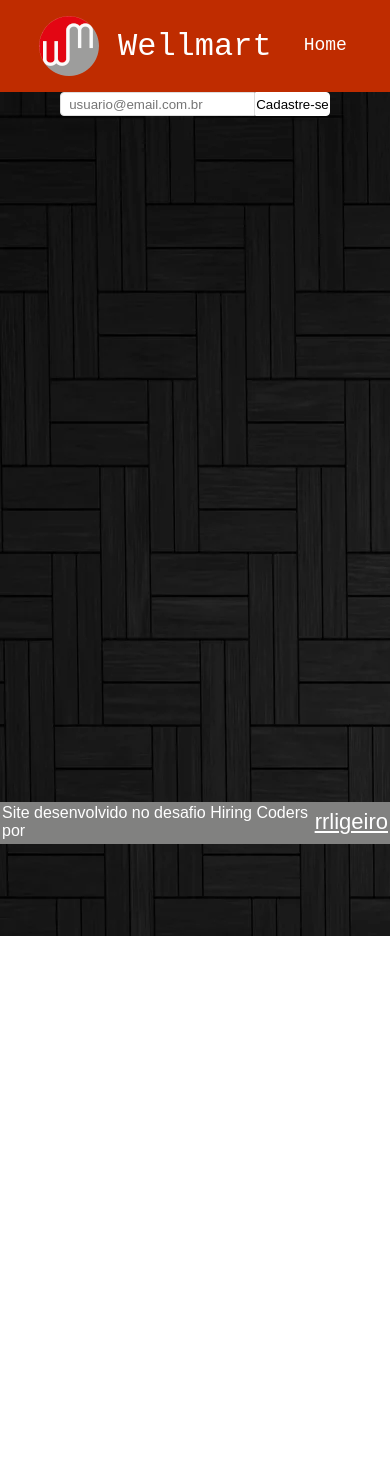
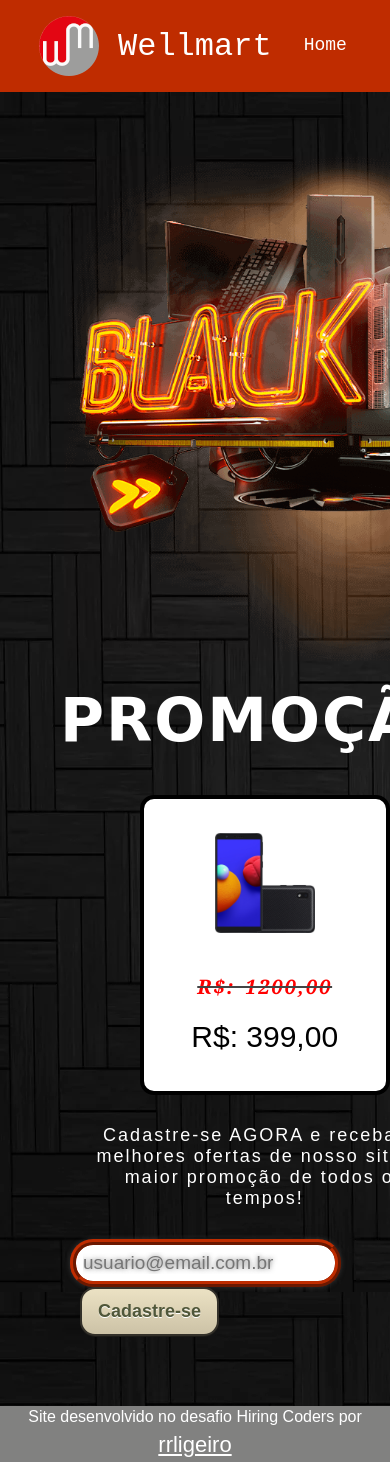
Before and after one commit to rrligeiro/wellmart, a React (Create React App) app: page / in a window 390 px wide. Shown: the top 1462 px of the page. Before the commit the page ends 936 px from the top, so only its background shows below. Built offline with nearby package versions, Linux system fonts and the light colour scheme.

Commit message:
Final version without responsive

```diff
--- a/src/components/Footer/styled.js
+++ b/src/components/Footer/styled.js
@@ -7,9 +7,8 @@ export const Footer = styled.footer`
   flex-direction: row;
   justify-content: center;
   align-items: center;
-  bottom: 0;
-  position: fixed;
   width: 100%;
+  flex-wrap: wrap;
 `
 export const FooterSubscription = styled.section`
   margin-bottom: 2px;
--- a/src/components/Navbar/Navbar.js
+++ b/src/components/Navbar/Navbar.js
@@ -6,7 +6,7 @@ export default function Navbar(){
     <S.Navbar>
       <S.NavbarContainer>
         <S.LinkNavbarLogo to='/'>
-          <S.NavbarLogo src='logo.png'></S.NavbarLogo>
+          <S.NavbarLogo src='images/logo.png'></S.NavbarLogo>
            Wellmart
         </S.LinkNavbarLogo>
         <S.NavbarUl>
--- a/src/components/Navbar/styled.js
+++ b/src/components/Navbar/styled.js
@@ -6,6 +6,7 @@ export const Navbar = styled.nav`
   display: flex;
   justify-content: center;
   align-items: center;
+  flex-wrap: wrap;
 `
 export const NavbarContainer = styled.div`
   display: flex;
--- a/src/components/SignUpField/styled.js
+++ b/src/components/SignUpField/styled.js
@@ -5,6 +5,7 @@ export const SignUpFieldContainer = styled.div`
   flex-wrap: wrap;
   flex-direction: column;
   align-items: center;
+	margin: 10px;
 `
 
 export const InputButtonContainer = styled.div`
@@ -15,10 +16,16 @@ export const InputButtonContainer = styled.div`
 `
 
 export const Input = styled.input`
-	border: 1px solid #ddd;
-	height: 1.5rem;
-	padding: 0 .5rem;
-	border-radius: .25rem 0 0 .25rem;
+	padding: 7px;
+	font-size: 19px;
+	border-width: 6px;
+	border-color: #bf2c00ff;
+	background-color: #FFFFFF;
+	color: #000000;
+	border-style: ridge;
+	border-radius: 23px;
+	box-shadow: 0px 0px 5px rgba(66,66,66,.75);
+	text-shadow: 0px 0px 5px rgba(66,66,66,.75);
 
 	&:focus,
 	&active {
@@ -28,16 +35,31 @@ export const Input = styled.input`
 `
 
 export const Button = styled.button`
-	border: 1px solid #fff;
-	height: 1.5rem;
-	background: #fff;
-	color: #000;
-	border-radius: 0 .25rem .25rem 0;
+	box-shadow: 0px 1px 0px 0px #1c1b18;
+	background:linear-gradient(to bottom, #eae0c2 5%, #ccc2a6 100%);
+	background-color:#eae0c2;
+	border-radius:15px;
+	border:2px solid #333029;
+	display:inline-block;
+	cursor:pointer;
+	color:#505739;
+	font-family:Arial;
+	font-size:18px;
+	font-weight:bold;
+	padding:12px 16px;
+	text-decoration:none;
+	text-shadow:0px 1px 0px #ffffff;
+	margin: 0px 10px;
+
+	&:hover {
+		background:linear-gradient(to bottom, #e9e9e9 5%, #f9f9f9 100%);
+		background-color:#e9e9e9;
+	}
 
 	&:focus,
 	&active {
-		outline: none;
-		box-shadow: none;
+		position:relative;
+		top:1px;
 	}
 `
 
@@ -46,4 +68,6 @@ export const ReponseMensageContainer = styled.div`
   flex-wrap: wrap;
   flex-direction: column;
   align-items: center;
+	margin-top: 10px;
+	font-size: 20px;
 `
--- a/src/components/pages/Home/index.js
+++ b/src/components/pages/Home/index.js
@@ -1,11 +1,30 @@
 import React from 'react';
 import * as S from './styled';
 import SignUpField from '../../SignUpField/SignUpField';
+import * as P from '../Products/styled';
 
 export default function Home(){
   return(
     <S.HomeBody>
-      <SignUpField/>
+      <S.HomeContent>
+        <S.PromotionContainer>
+          <S.BlackFridayImg src='images/blackfriday.png'></S.BlackFridayImg>
+        </S.PromotionContainer>
+        <S.SignUpContainer>
+          <S.SignUpPromotionText>
+            PROMOÇÃO
+          </S.SignUpPromotionText>
+          <P.ProductItem to='/signup'>
+            <P.ProductsImg src="images/product1.jpg"></P.ProductsImg>
+            <P.ProductsPriceLined>R$: 1200,00</P.ProductsPriceLined>
+            <P.ProductsPrice>R$: 399,00</P.ProductsPrice>
+          </P.ProductItem>
+          <S.SignUpPromotionDescription>
+            Cadastre-se AGORA e receba as melhores ofertas de nosso site na maior promoção de todos os tempos!
+          </S.SignUpPromotionDescription>
+          <SignUpField/>
+        </S.SignUpContainer>
+      </S.HomeContent>
     </S.HomeBody>
   )
 }
--- a/src/components/pages/Home/styled.js
+++ b/src/components/pages/Home/styled.js
@@ -3,5 +3,64 @@ import styled from "styled-components";
 export const HomeBody = styled.div`
   color: #fff;
   background-image: url(images/background.webp);
-  height: 100vh;
+  height: 100%;
 `
+export const HomeContent = styled.div`
+  display: flex;
+  flex-wrap: wrap;
+  flex-direction: row;
+  align-items: center;
+  justify-content: space-around;
+  padding: 50px;
+`
+export const PromotionContainer = styled.div`
+  display: flex;
+  flex-wrap: no-wrap;
+  flex-direction: column;
+  align-items: center;
+  justify-content: space-around;
+  margin: 10px;
+`
+export const BlackFridayImg = styled.img`
+  width: 600px;
+  height: auto;
+  padding: 4px;
+`
+
+export const SignUpContainer = styled.div`
+  display: flex;
+  flex-wrap: wrap;
+  flex-direction: column;
+  align-items: center;
+  justify-content: space-around;
+  margin: 10px;
+  width: 500px;
+  height: auto;
+`
+export const SignUpPromotionText = styled.section`
+  font-family: "Comic Sans MS", cursive, sans-serif;
+  font-size: 60px;
+  letter-spacing: 2px;
+  word-spacing: 0px;
+  color: #FFFFFF;
+  font-weight: 700;
+  text-decoration: solid rgb(68, 68, 68);
+  font-style: normal;
+  font-variant: normal;
+  text-transform: uppercase;
+  margin-bottom: 30px;
+`
+export const SignUpPromotionDescription = styled.section`
+  font-family: Arial, Helvetica, sans-serif;
+  font-size: 18px;
+  letter-spacing: 2px;
+  word-spacing: 0px;
+  color: #FFFFFF;
+  font-weight: 400;
+  text-decoration: none solid rgb(68, 68, 68);
+  font-style: normal;
+  font-variant: normal;
+  text-transform: none;
+  text-align: center;
+  margin: 20px 30px;
+`
--- a/src/components/pages/SignUp/index.js
+++ b/src/components/pages/SignUp/index.js
@@ -1,10 +1,36 @@
 import React from 'react';
 import * as S from './styled';
+import SignUpField from '../../SignUpField/SignUpField';
 
 export default function SignUp(){
   return(
     <S.SignUpBody>
-      <h1>Cadastro</h1>
+      <S.SignUpContent>
+        <S.SignUpTitle>
+          Cadastre-se em nosso site e tenha acesso a todas essas vantagens:
+        </S.SignUpTitle>
+        <S.SignUpListUl>
+          <S.SignUpListLi>
+            Lorem ipsum dolor sit amet, consectetur adipiscing elit, sed do eiusmod tempor incididunt ut labore et dolore magna aliqua. Ut enim ad minim veniam, quis nostrud exercitation ullamco laboris nisi ut aliquip ex ea commodo consequat. Duis aute irure dolor in reprehenderit in voluptate velit esse cillum dolore eu fugiat nulla pariatur. Excepteur sint occaecat cupidatat non proident, sunt in culpa qui officia deserunt mollit anim id est laborum.
+          </S.SignUpListLi>
+          <S.SignUpListLi>
+            Lorem ipsum dolor sit amet, consectetur adipiscing elit, sed do eiusmod tempor incididunt ut labore et dolore magna aliqua. Ut enim ad minim veniam, quis nostrud exercitation ullamco laboris nisi ut aliquip ex ea commodo consequat. Duis aute irure dolor in reprehenderit in voluptate velit esse cillum dolore eu fugiat nulla pariatur. Excepteur sint occaecat cupidatat non proident, sunt in culpa qui officia deserunt mollit anim id est laborum.
+          </S.SignUpListLi>
+          <S.SignUpListLi>
+            Lorem ipsum dolor sit amet, consectetur adipiscing elit, sed do eiusmod tempor incididunt ut labore et dolore magna aliqua. Ut enim ad minim veniam, quis nostrud exercitation ullamco laboris nisi ut aliquip ex ea commodo consequat. Duis aute irure dolor in reprehenderit in voluptate velit esse cillum dolore eu fugiat nulla pariatur. Excepteur sint occaecat cupidatat non proident, sunt in culpa qui officia deserunt mollit anim id est laborum.
+          </S.SignUpListLi>
+          <S.SignUpListLi>
+            Lorem ipsum dolor sit amet, consectetur adipiscing elit, sed do eiusmod tempor incididunt ut labore et dolore magna aliqua. Ut enim ad minim veniam, quis nostrud exercitation ullamco laboris nisi ut aliquip ex ea commodo consequat. Duis aute irure dolor in reprehenderit in voluptate velit esse cillum dolore eu fugiat nulla pariatur. Excepteur sint occaecat cupidatat non proident, sunt in culpa qui officia deserunt mollit anim id est laborum.f
+          </S.SignUpListLi>
+          <S.SignUpListLi>
+            Lorem ipsum dolor sit amet, consectetur adipiscing elit, sed do eiusmod tempor incididunt ut labore et dolore magna aliqua. Ut enim ad minim veniam, quis nostrud exercitation ullamco laboris nisi ut aliquip ex ea commodo consequat. Duis aute irure dolor in reprehenderit in voluptate velit esse cillum dolore eu fugiat nulla pariatur. Excepteur sint occaecat cupidatat non proident, sunt in culpa qui officia deserunt mollit anim id est laborum.
+          </S.SignUpListLi>
+          <S.SignUpListLi>
+            Lorem ipsum dolor sit amet, consectetur adipiscing elit, sed do eiusmod tempor incididunt ut labore et dolore magna aliqua. Ut enim ad minim veniam, quis nostrud exercitation ullamco laboris nisi ut aliquip ex ea commodo consequat. Duis aute irure dolor in reprehenderit in voluptate velit esse cillum dolore eu fugiat nulla pariatur. Excepteur sint occaecat cupidatat non proident, sunt in culpa qui officia deserunt mollit anim id est laborum.
+          </S.SignUpListLi>
+        </S.SignUpListUl>
+        <SignUpField />
+      </S.SignUpContent>
     </S.SignUpBody>
   )
 }
--- a/src/components/pages/SignUp/styled.js
+++ b/src/components/pages/SignUp/styled.js
@@ -3,5 +3,39 @@ import styled from "styled-components";
 export const SignUpBody = styled.div`
   color: #fff;
   background-image: url(images/background.webp);
-  height: 100vh;
+  height: 100%;
 `
+
+export const SignUpContent= styled.div`
+  display: flex;
+  flex-wrap: wrap;
+  flex-direction: column;
+  align-items: center;
+  justify-content: space-around;
+  padding: 50px;
+`
+
+export const SignUpTitle= styled.section`
+  font-family: "Comic Sans MS", cursive, sans-serif;
+  font-size: 40px;
+  letter-spacing: 2px;
+  word-spacing: 2px;
+  color: #FFFFFF;
+  font-weight: 700;
+  text-decoration: underline solid #fff;
+  font-style: normal;
+  font-variant: normal;
+  text-transform: uppercase;
+  text-align: center;
+  margin: 30px;
+`
+
+export const SignUpListUl= styled.ul`
+  list-style: disc outside;
+  font-size: 20px;
+  margin: 20px;
+`
+export const SignUpListLi= styled.li`
+  color: #fff
+  margin: 20px;
+`
```
Also changed, not shown: public/index.html (+0 -23 lines), public/images/blackfriday.png (added), public/images/logo.png (renamed from public/logo.png).
